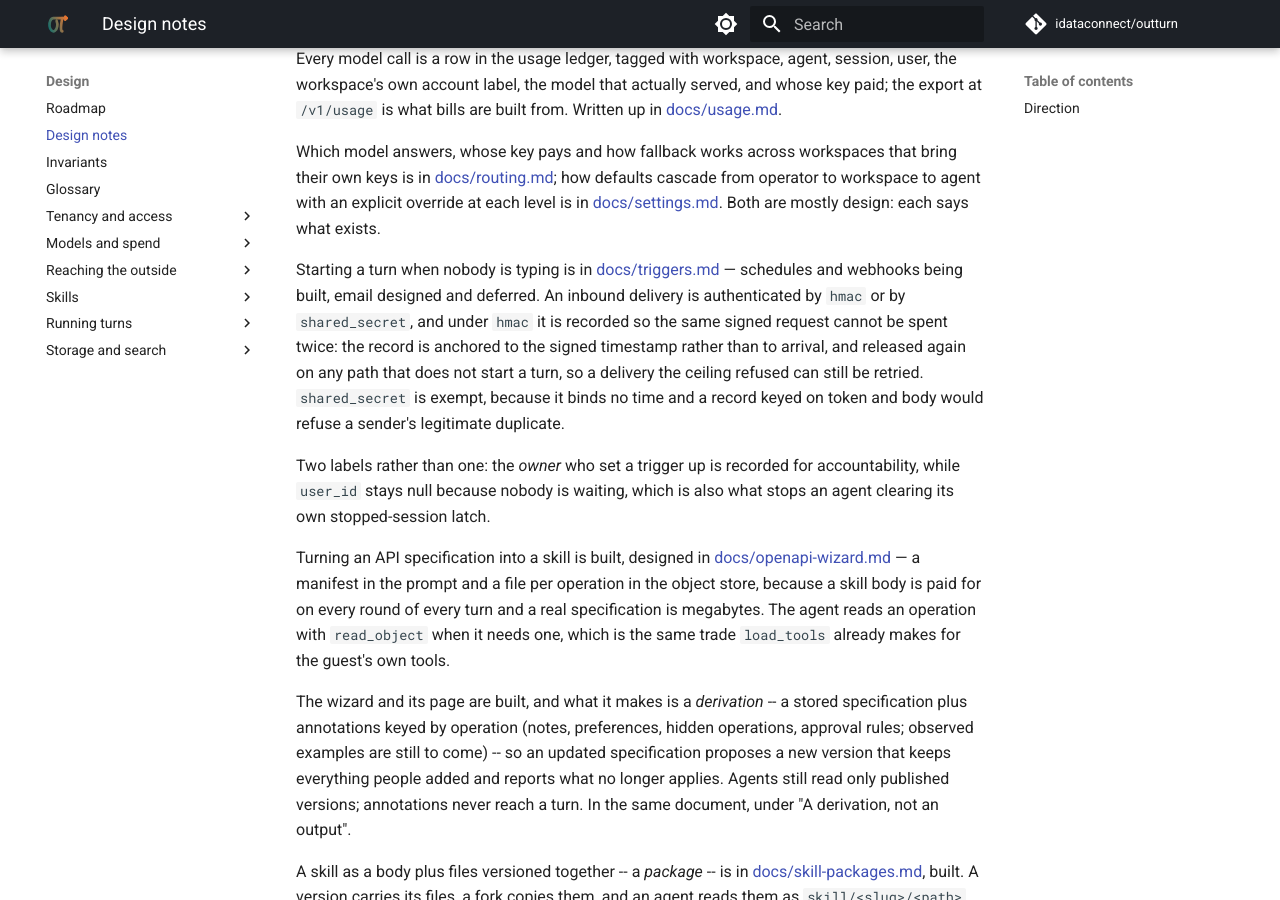
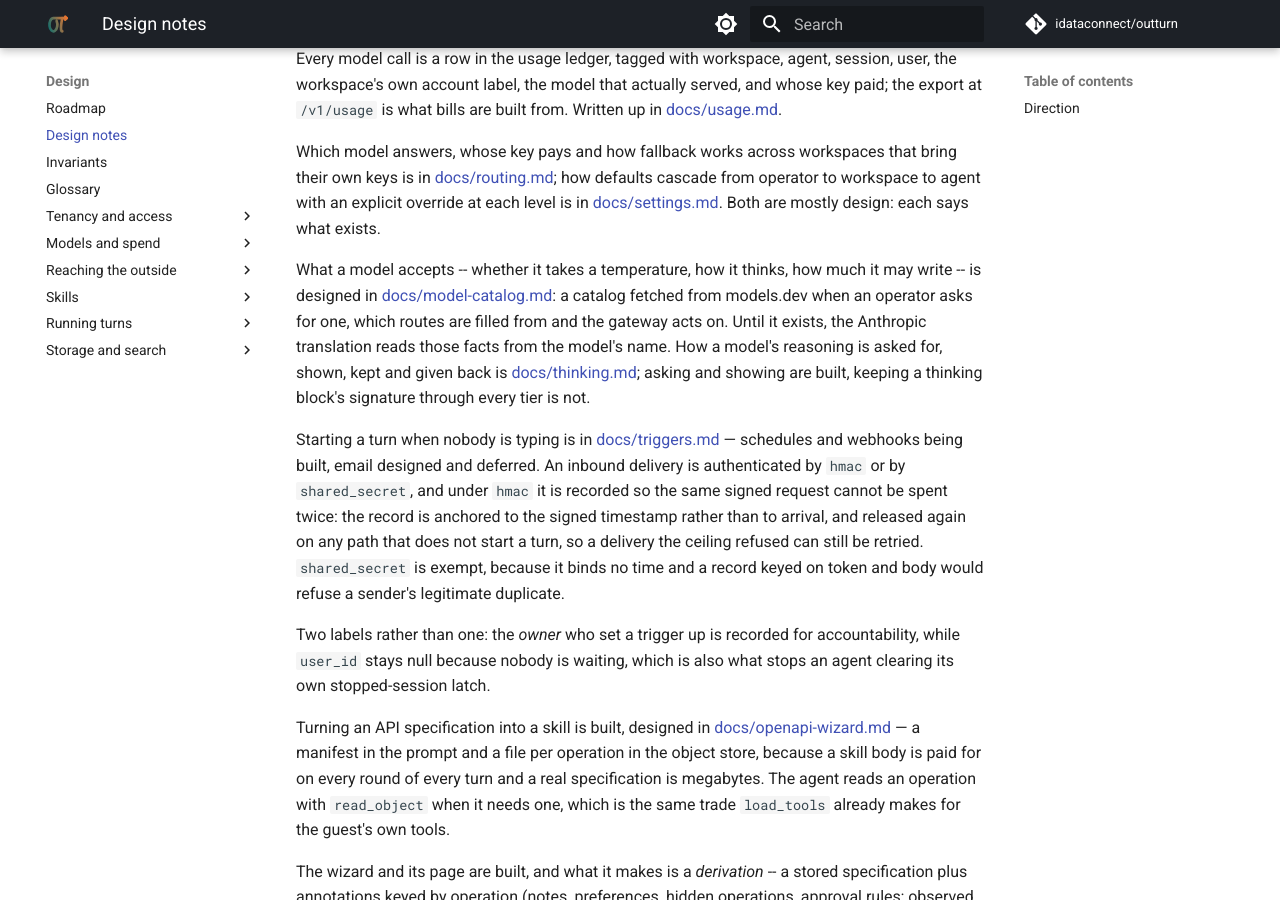
Before and after one commit to idataconnect/outturn, an MkDocs documentation site: the page built from docs/design-notes.md, in a window 1280 px wide and 900 px high, scrolled down 994 px. Built offline with MkDocs 1.6.1 and Material for MkDocs 9.7.7, drawn with Linux system fonts in a browser that asks for light colours; comment, search, counter and statistics services are not loaded.

Commit message:
Point design-notes at the model catalog and thinking designs
Both were linked from AGENTS.md and the docs site but not from the page
AGENTS.md says to start a design conversation from.

Co-Authored-By: Claude Opus 5.5 <noreply@anthropic.com>

```diff
--- a/docs/design-notes.md
+++ b/docs/design-notes.md
@@ -51,6 +51,15 @@ bring their own keys is in [docs/routing.md](routing.md); how defaults
 cascade from operator to workspace to agent with an explicit override at each
 level is in [docs/settings.md](settings.md). Both are mostly design: each
 says what exists.
+
+What a model accepts -- whether it takes a temperature, how it thinks, how
+much it may write -- is designed in [docs/model-catalog.md](model-catalog.md):
+a catalog fetched from models.dev when an operator asks for one, which routes
+are filled from and the gateway acts on. Until it exists, the Anthropic
+translation reads those facts from the model's name. How a model's reasoning
+is asked for, shown, kept and given back is [docs/thinking.md](thinking.md);
+asking and showing are built, keeping a thinking block's signature through
+every tier is not.
 
 Starting a turn when nobody is typing is in [docs/triggers.md](triggers.md)
 — schedules and webhooks being built, email designed and deferred. An inbound
```
